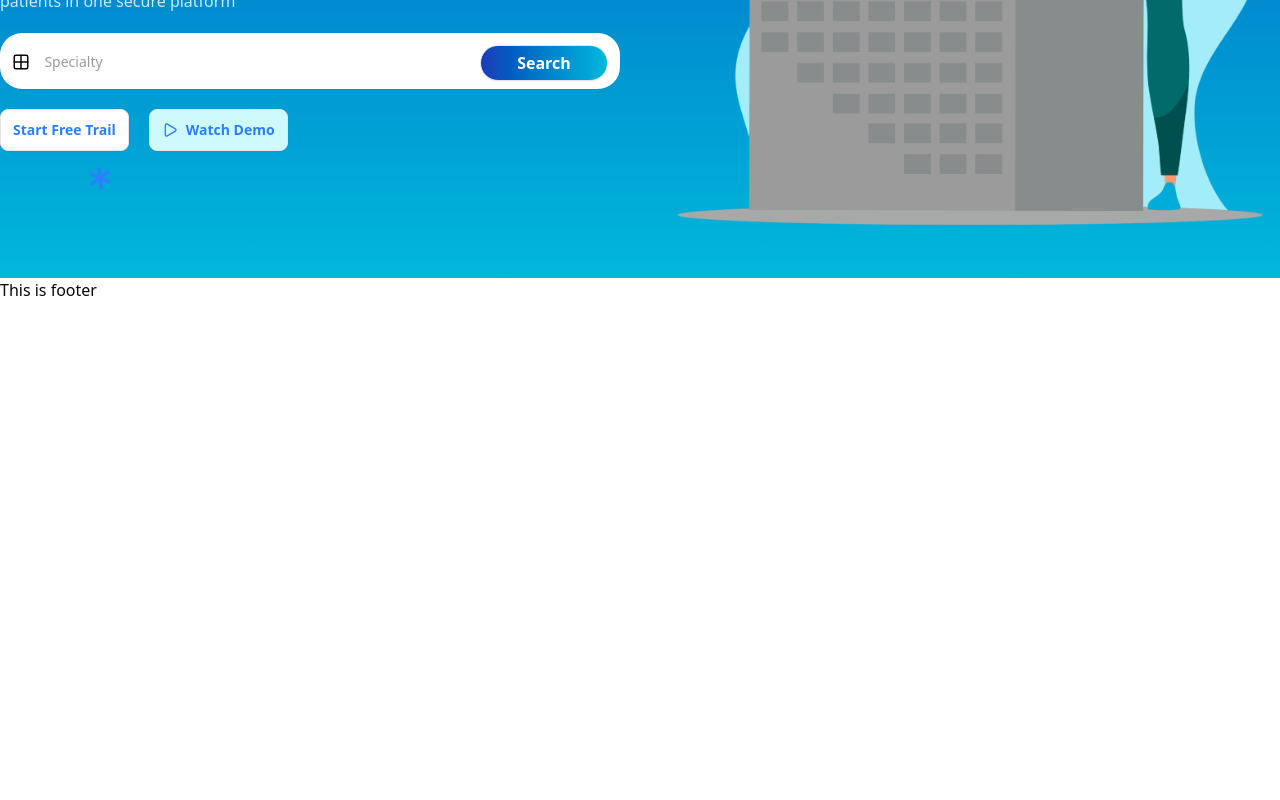
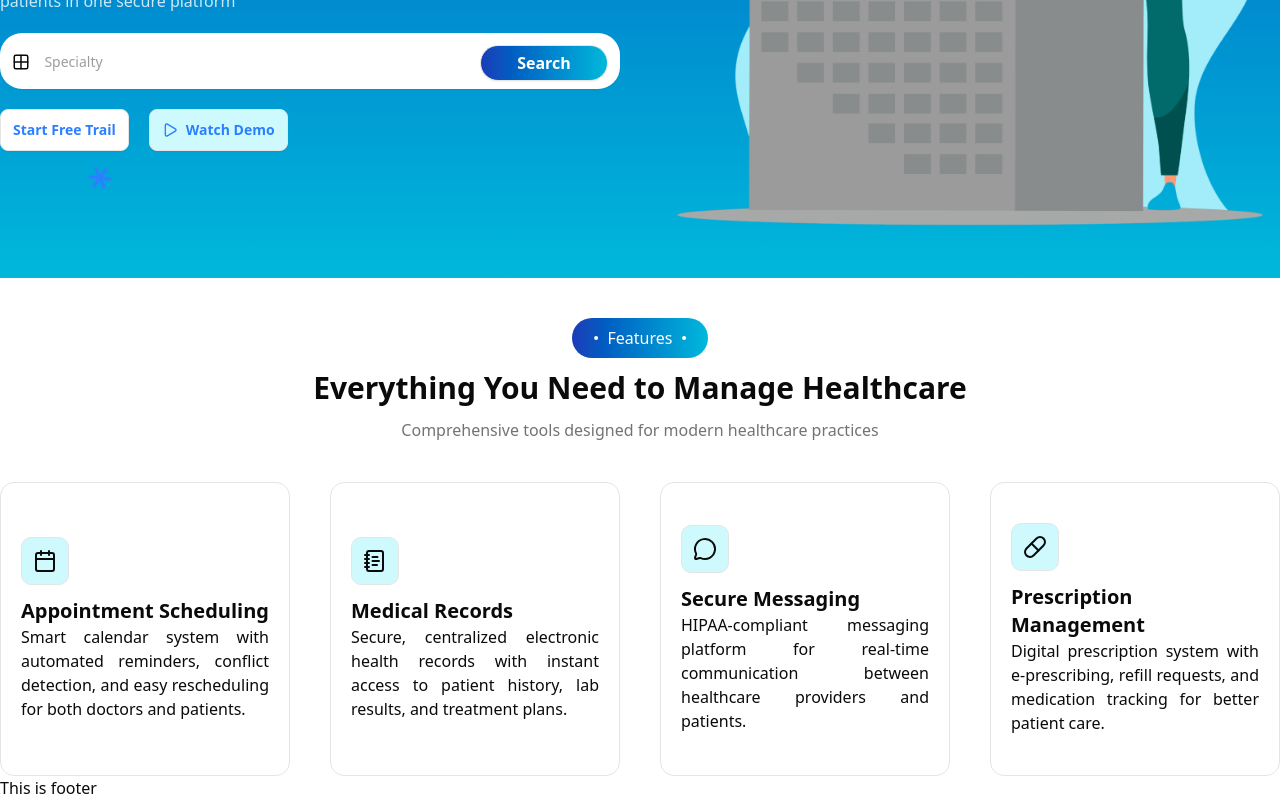
Before and after one commit to md-touhidur-zaman/Doctor_Patient_Management, a Next.js app: page / in a window 1280 px wide. Shown: the part 574-1374 px from the top of the page. Before the commit the page ends 876 px from the top, so only its background shows below. Built offline with nearby package versions, Linux system fonts and the light colour scheme.

Commit message:
The feature section is completed

```diff
--- a/src/app/page.tsx
+++ b/src/app/page.tsx
@@ -1,10 +1,12 @@
+import Feature from "@/components/modules/Home/Feature";
 import HeroSection from "@/components/modules/Home/HeroSection";
 
 
 export default function HomePage() {
   return (
-    <>
+    <div className="space-y-10">
       <HeroSection/>
-    </>
+      <Feature/>
+    </div>
   );
 }
--- /dev/null
+++ b/src/components/modules/Home/Feature.tsx
@@ -0,0 +1,64 @@
+import { Calendar, Dot, MessageCircle, NotebookText, Pill } from "lucide-react";
+
+export default function Feature() {
+  return (
+    <div className="container mx-auto space-y-10 px-4 lg:px-0">
+      <div className="text-center space-y-3">
+        <div className="flex justify-center text-white">
+          <div className="bg-linear-to-r from-blue-800 to-cyan-500 flex items-center px-3 py-2 rounded-3xl">
+            <Dot />
+            Features
+            <Dot />
+          </div>
+        </div>
+        <h1 className="text-xl md:text-2xl lg:text-3xl font-bold">
+          Everything You Need to Manage Healthcare
+        </h1>
+        <p className="text-muted-foreground">Comprehensive tools designed for modern healthcare practices</p>
+      </div>
+
+
+      <div className="grid grid-cols-1 md:grid-cols-3 lg:grid-cols-4 gap-10 ">
+
+        <div className="border rounded-xl flex flex-col justify-center  px-5 py-10 space-y-3 hover:scale-105 hover:shadow-lg cursor-pointer transition-all duration-100 ease-linear">
+            <div className="max-w-12 h-12 rounded-lg flex items-center justify-center border bg-cyan-100">
+                <Calendar/>
+            </div>
+            <div>
+                <h1 className="text-xl font-bold">Appointment Scheduling</h1>
+                <p className="text-justify">Smart calendar system with automated reminders, conflict detection, and easy rescheduling for both doctors and patients.</p>
+            </div>
+        </div>
+
+        <div className="border rounded-xl flex flex-col justify-center  px-5 py-10 space-y-3 hover:scale-105 hover:shadow-lg cursor-pointer transition-all duration-100 ease-linear">
+            <div className="max-w-12 h-12 rounded-lg flex items-center justify-center border bg-cyan-100">
+                <NotebookText/>
+            </div>
+            <div>
+                <h1 className="text-xl font-bold">Medical Records</h1>
+                <p className="text-justify">Secure, centralized electronic health records with instant access to patient history, lab results, and treatment plans.</p>
+            </div>
+        </div>
+        <div className="border rounded-xl flex flex-col justify-center  px-5 py-10 space-y-3 hover:scale-105 hover:shadow-lg cursor-pointer transition-all duration-100 ease-linear">
+            <div className="max-w-12 h-12 rounded-lg flex items-center justify-center border bg-cyan-100">
+                <MessageCircle/>
+            </div>
+            <div>
+                <h1 className="text-xl font-bold">Secure Messaging</h1>
+                <p className="text-justify">HIPAA-compliant messaging platform for real-time communication between healthcare providers and patients.</p>
+            </div>
+        </div>
+        <div className="border rounded-xl flex flex-col justify-center  px-5 py-10 space-y-3 hover:scale-105 hover:shadow-lg cursor-pointer transition-all duration-100 ease-linear">
+            <div className="max-w-12 h-12 rounded-lg flex items-center justify-center border bg-cyan-100">
+                <Pill/>
+            </div>
+            <div>
+                <h1 className="text-xl font-bold">Prescription Management</h1>
+                <p className="text-justify">Digital prescription system with e-prescribing, refill requests, and medication tracking for better patient care.</p>
+            </div>
+        </div>
+
+      </div>
+    </div>
+  );
+}
--- a/src/components/modules/Home/HeroSection.tsx
+++ b/src/components/modules/Home/HeroSection.tsx
@@ -1,4 +1,4 @@
-import { Asterisk, Grid2x2, Mails,  Sparkles } from "lucide-react";
+import { Ambulance, Asterisk, Grid2x2,   Sparkles } from "lucide-react";
 import Image from "next/image";
 import heroImage from "../../../../public/assets/Images/Home/Hero_Image.png";
 import { Input } from "@/components/ui/input";
@@ -20,7 +20,7 @@ export default function HeroSection() {
           <div className=" w-fit space-y-3">
             <h1 className="text-3xl md:text-5xl lg:text-7xl text-white font-bold">
               Discover Health: Find Your Trusted  {" "}
-              <Mails className="w-20 h-12 rounded-2xl bg-cyan-100 text-blue-500 border  inline-block" size={10} />{" "}
+              <Ambulance className="w-20 h-12 rounded-2xl bg-cyan-100 text-blue-500 border  inline-block" size={10} />{" "}
               Doctors Today
             </h1>
             <p className="text-background/80">Streamline appointments, records, and communication between doctors and patients in one secure platform</p>
```
